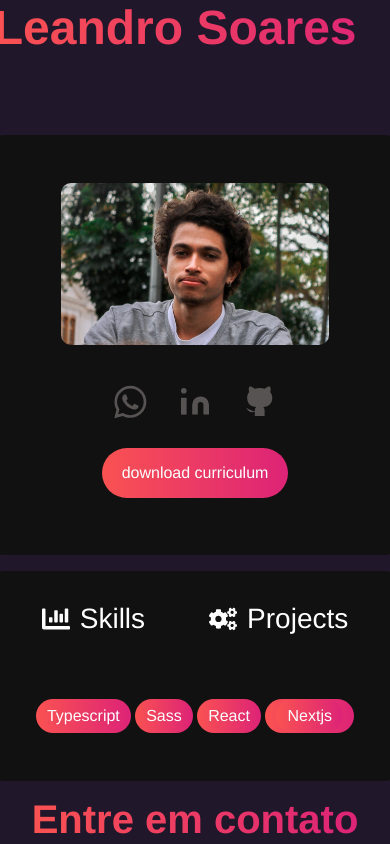
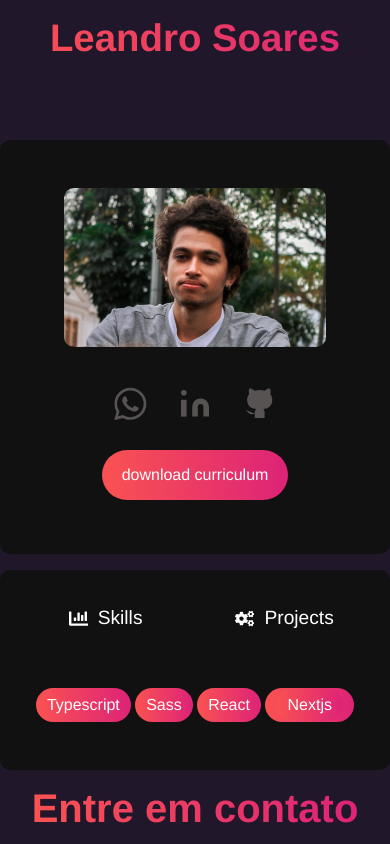
Before and after one commit to Leandro-pixel/React-Portfolio, a React (Vite) app: page / in a window 390 px wide. Shown: the top 844 px of the page. Built offline with nearby package versions, Linux system fonts and the light colour scheme.

Commit message:
feat: media query fized

```diff
--- a/src/styles/components/app.sass
+++ b/src/styles/components/app.sass
@@ -23,8 +23,11 @@
         -webkit-text-fill-color: transparent
         @include mixins.sm
             font-size: 4rem
+            text-align: center
+            padding-top: 1rem
         @include mixins.xs
-            font-size: 3rem
+            font-size: 2.4rem
+            text-align: center
 
 
 
--- a/src/styles/components/contentProject.sass
+++ b/src/styles/components/contentProject.sass
@@ -29,6 +29,12 @@
         .btn
             text-align: center
             padding: .5rem .7rem
+            @include mixins.lg
+                flex-direction: row
+
+            @include mixins.xs
+                flex-direction: row
+                font-size: .7rem
 
     main
         text-align: center
@@ -56,6 +62,11 @@
             width: 100px
             height: 50px
             gap: 10px
+            @include mixins.xs
+                width: 150px
+                height: 150px
+
+
 
             #nextIcon
                 height: 50px
--- a/src/styles/components/nav.sass
+++ b/src/styles/components/nav.sass
@@ -1,4 +1,5 @@
 @use '../variable'
+@use '../mixins'
 
 #content
     padding: 1rem
@@ -23,6 +24,10 @@
         width: 100%
         justify-content: center
         border-radius: variable.$container-border-radius
+        @include mixins.xs
+                flex-direction: row
+                font-size: 1.2rem
+
 
     div:hover
         cursor: pointer
--- a/src/styles/mixins.sass
+++ b/src/styles/mixins.sass
@@ -9,7 +9,7 @@
     cursor: pointer
 
 @mixin xs
-    @media (min-width: 0px) and (max-width: 580px)
+    @media (min-width: 0px) and (max-width: 639px)
         @content
 
 
```
